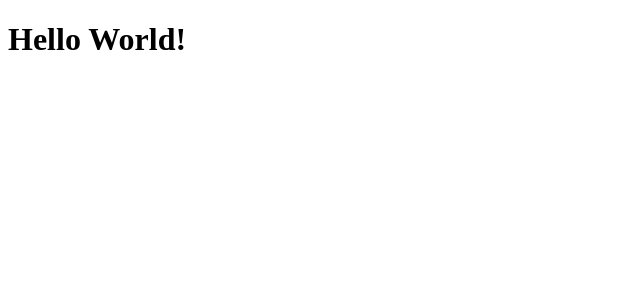
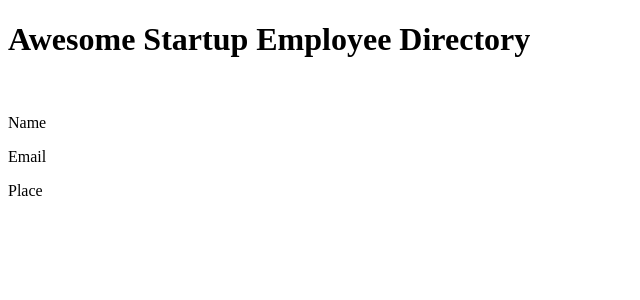
Before and after one commit to marzena-szopinska/Employee_Directory_React, a React (Create React App) app: page / in a window 1280 px wide. Shown: the top 300 px of the page, without its empty margins (0-640 px from the left). Built offline with nearby package versions, Linux system fonts and the light colour scheme.

Commit message:
added components I need for the project.

```diff
--- a/src/App.js
+++ b/src/App.js
@@ -1,12 +1,27 @@
 import React from 'react';
 import './App.css';
+import Employee from './components/Employee';
+import Title from './components/Title';
 
 class App extends React.Component {
+
+    constructor() {
+        super();
+        this.state = {
+            employeeList: []
+        }
+    }
+
+    componentDidMount() {
+        // fetch employees
+
+    }
 
     render(){
         return (
             <div className='container'>
-                <h1>Hello World!</h1>
+                <Title />
+                <Employee />
             </div>
         );
     }
--- /dev/null
+++ b/src/components/Employee.js
@@ -0,0 +1,18 @@
+import React from 'react';
+
+function Employee(props) {
+    return (
+        <div className='employee-box'>
+            <div className='employee-image'>
+                <img src='#' alt=''/>
+            </div>
+            <div className='employee-info'>
+                <p className='name'>Name</p>
+                <p className='email'>Email</p>
+                <p className='place'>Place</p>
+            </div>
+        </div>
+    );
+}
+
+export default Employee;
--- /dev/null
+++ b/src/components/Title.js
@@ -0,0 +1,12 @@
+import React from 'react';
+
+function Title() {
+    return (
+        <div className='title'>
+            <h1>Awesome Startup Employee Directory</h1>
+        </div>
+    );
+
+}
+
+export default Title;
```
Also changed, not shown: src/components/Modal.js (added).
